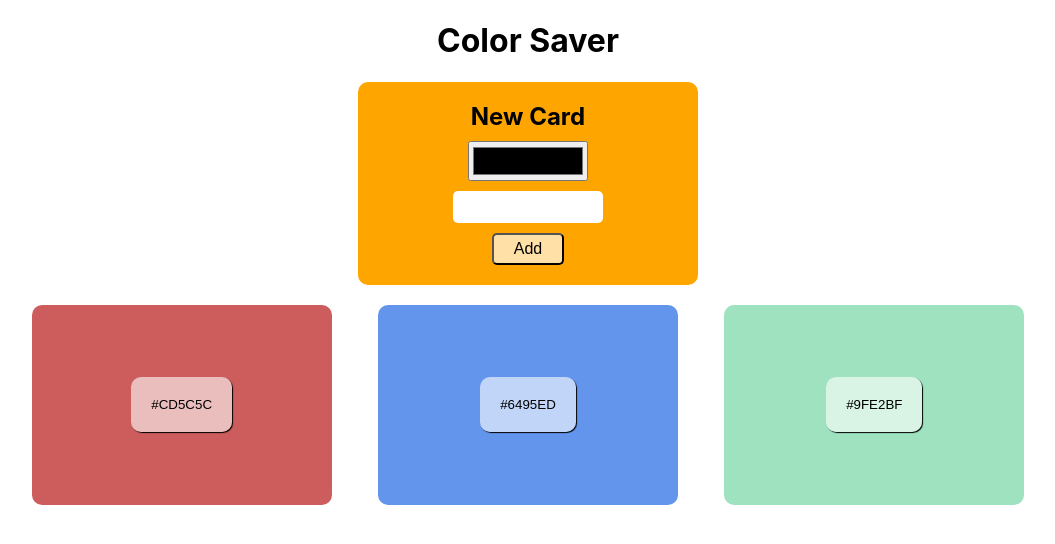
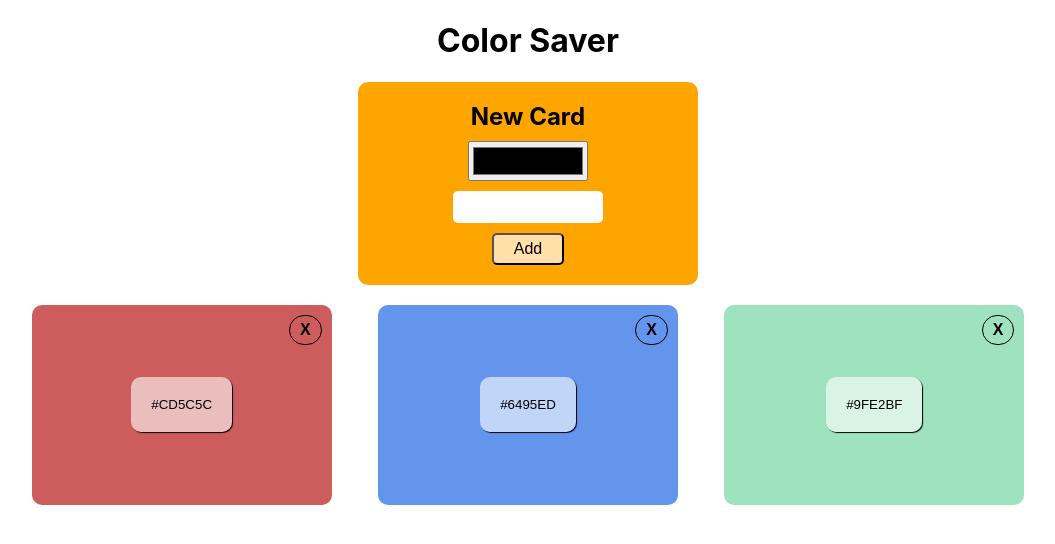
Before and after one commit to s-kond/color-saver, a React (Create React App) app: page / in a window 1280 px wide. Shown: the top 544 px of the page, without its empty margins (112-1167 px from the left). Built offline with nearby package versions, Linux system fonts and the light colour scheme.

Commit message:
add delete button

```diff
--- a/src/App.js
+++ b/src/App.js
@@ -14,21 +14,24 @@ const colorCodes = [
 function App() {
   const [colorArray, setColorArray] = useState(colorCodes);
 
-  function addColor(newColor){
+  function addColorCard(newColor){
       try {
-        console.log(newColor)
         setColorArray([...colorArray, {id: nanoid(), color: newColor}])
       } catch (error) {
       console.log(error.message)
     }
   }
 
+  function deleteColorCard(cardId){
+    setColorArray(colorArray.filter(card=> cardId === card.id ? "" : card ))
+  }
+
   return (
     <div className="App">
       <h1>Color Saver</h1>
-      <Create onHandleSubmit= {addColor}/>
+      <Create onHandleSubmit= {addColorCard}/>
       <div className='color-container'>
-        <ColorCard codes={colorArray} />
+        <ColorCard codes={colorArray} onHandleDelete={deleteColorCard}/>
       </div>
     </div>
   );
--- a/src/components/ColorCard.js/ColorCard.css
+++ b/src/components/ColorCard.js/ColorCard.css
@@ -1,4 +1,5 @@
 .color-container__card {
+    position: relative;
     width: 100%;
     max-width: 300px;
     height: 200px;
@@ -23,3 +24,20 @@
 .colorText-button:active {
     background-color: rgba(255, 255, 255, 0.949);
 }
+
+.delete-button {
+    position: absolute;
+    top: 10px;
+    right: 10px;
+    padding: 5px 10px;
+    color: black;
+    background-color: transparent;
+    border-radius: 20px;
+    border: 1px solid black;
+    font-weight: bold;
+    font-size: medium;
+}
+
+.delete-button:hover {
+    cursor: pointer;
+}
--- a/src/components/ColorCard.js/ColorCard.js
+++ b/src/components/ColorCard.js/ColorCard.js
@@ -1,6 +1,6 @@
 import "./ColorCard.css"
 
-export function ColorCard({codes}) {
+export function ColorCard({codes, onHandleDelete}) {
     function copyCode(input){
         try {
             navigator.clipboard.writeText(input);
@@ -14,6 +14,7 @@ export function ColorCard({codes}) {
             return (
                 <article className='color-container__card' style={{backgroundColor: code.color}}>
                     <button type="button" className="colorText-button" onClick={()=> copyCode(code.color)} >{code.color}</button>
+                    <button type="button" className="delete-button" onClick={()=>onHandleDelete(code.id)}>X</button>
                 </article>
             )
         })
```
